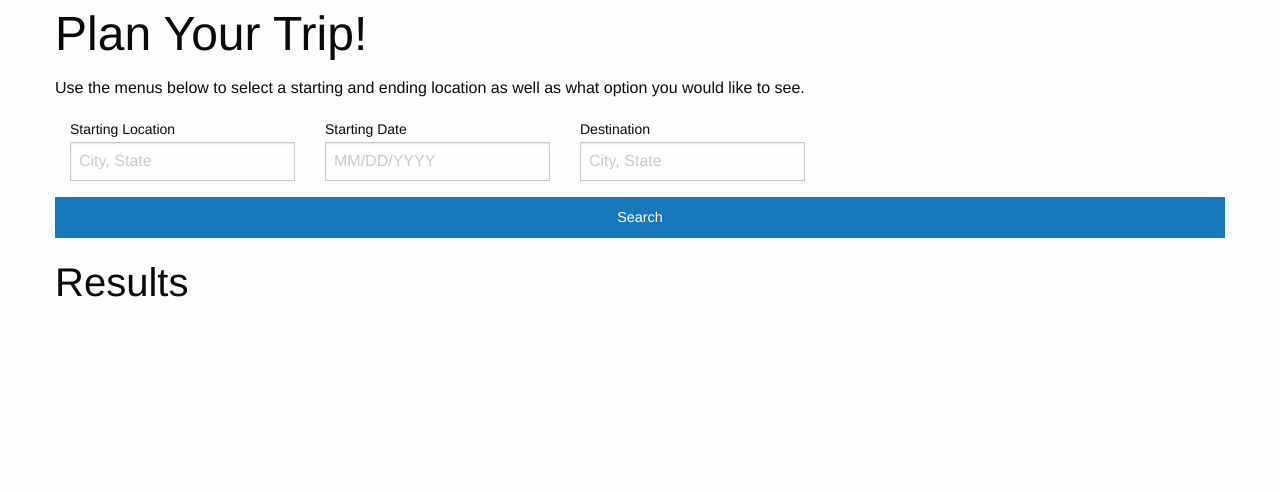
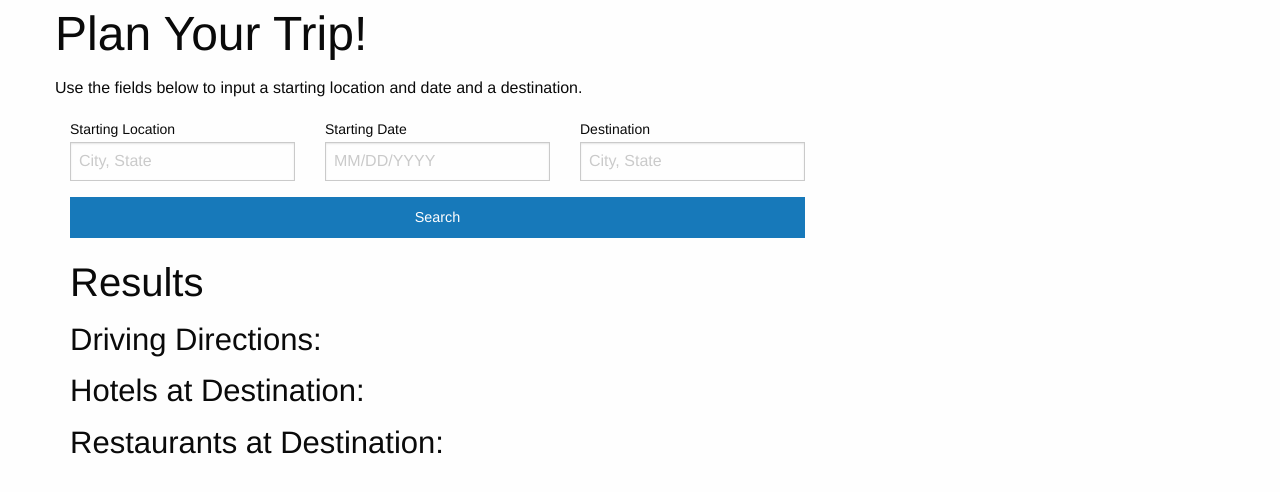
Before and after one commit to allendehoff/Trip-Planner, a plain HTML site: page index.html in a window 1280 px wide. Drawn offline with nearby package versions, Linux system fonts and the light colour scheme.

Commit message:
added spaces for the different types of results to target with appends | created spaces for each individual script to go at the bottom of the body

```diff
--- a/index.html
+++ b/index.html
@@ -1,19 +1,22 @@
 <!DOCTYPE html>
-<html lang="en">
+<html class="no-js" lang="en">
 <head>
     <meta charset="UTF-8">
     <meta name="viewport" content="width=device-width, initial-scale=1.0">
     <title>Trip Planner</title>
+    <!-- Foundation CSS -->
     <link rel="stylesheet" href="https://cdn.jsdelivr.net/npm/foundation-sites@6.6.3/dist/css/foundation.min.css" integrity="sha256-ogmFxjqiTMnZhxCqVmcqTvjfe1Y/ec4WaRj/aQPvn+I=" crossorigin="anonymous">
+    <!-- Custom CSS -->
+    <link rel="stylesheet" href="./assets/style.css">
 
 </head>
 <body>
     <div class="grid-container">
         <header>
             <h1>Plan Your Trip!</h1>
-            <p>Use the menus below to select a starting and ending location as well as what option you would like to see.</p>
+            <p>Use the fields below to input a starting location and date and a destination.</p>
         </header>
-        <div class="grid-x">
+        <div id ="search" class="grid-x">
             <form>
                 <div class="grid-container">
                     <div class="grid-x grid-padding-x">
@@ -33,18 +36,29 @@
                             </label>
                         </div>
                     </div>
-
-
+                    <a class="button primary cell" href="#">Search</a>
                 </div>
             </form>
         </div>
-        <div class="grid-x">
-            <a class="button primary cell" href="#">Search</a>
-        </div>
-        <div id="results" class="grid-x">
-            <h2>Results</h2>
+        <div id="results" class="grid-container">
+            <h2 class="cell">Results</h2>
+            <h3 id="drivingDirections" class="cell">Driving Directions:</h3>
+            <h3 id="hotels" class="cell">Hotels at Destination:</h3>
+            <h3 id="restaurants" class="cell">Restaurants at Destination:</h3>
         </div>
     </div>
 
+    <!-- Foundation JavaScript -->
+    <script src="https://cdn.jsdelivr.net/npm/foundation-sites@6.6.3/dist/js/foundation.min.js" integrity="sha256-pRF3zifJRA9jXGv++b06qwtSqX1byFQOLjqa2PTEb2o=" crossorigin="anonymous"></script>
+    <!-- Restaurants Script -->
+
+    <!-- Hotels Script -->
+
+    <!-- Driving Directions Script -->
+
+    <!-- Location Conversion Script -->
+
+    <!-- Controller Script -->
+
 </body>
 </html>
```
Also changed, not shown: assets/style.css (added). Lines whose indentation alone changed are shown as unchanged.
